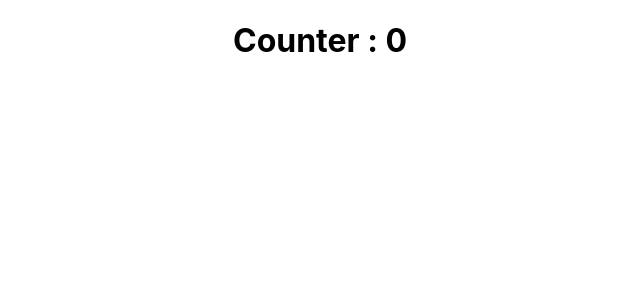
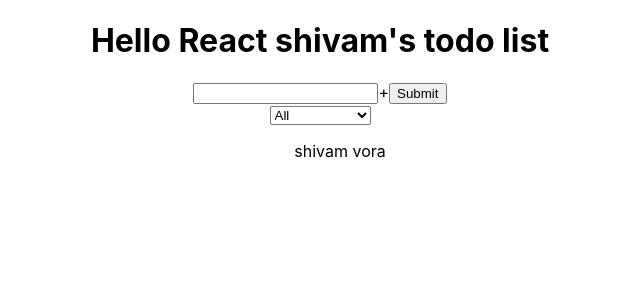
Before and after one commit to shivamvora/react-redux-demo, a React (Create React App) app: page / in a window 1280 px wide. Shown: the top 300 px of the page, without its empty margins (320-960 px from the left). Built offline with nearby package versions, Linux system fonts and the light colour scheme.

Commit message:
useState defined in app.js

```diff
--- a/package.json
+++ b/package.json
@@ -8,7 +8,9 @@
     "@testing-library/user-event": "^12.7.0",
     "react": "^17.0.1",
     "react-dom": "^17.0.1",
+    "react-redux": "^7.2.2",
     "react-scripts": "4.0.2",
+    "redux": "^4.0.5",
     "web-vitals": "^1.1.0"
   },
   "scripts": {
--- a/src/App.js
+++ b/src/App.js
@@ -1,20 +1,17 @@
-import React, {useState} from 'react';
+import React,{ useState } from 'react';
 import './App.css';
+import Form from './components/Form';
+import TodoList from './components/TodoList';
 
 function App() {
-
-  const [counter,setCounter] = useState(0);
-
-
+  const [inputText,setInputText] = useState();
+  const [todos,setTodos] = useState([]);
   return (
     <div className="App">
+          <h1>Hello React shivam's todo list</h1>
 
-          <h1 onClick={()=>setCounter(counter + 1)}>
-
-            Counter : {counter}
-
-            </h1>
-
+              <Form todos={todos} setInputText={setInputText}/>
+              <TodoList />
       </div>
   );
 }
--- /dev/null
+++ b/src/components/Form.js
@@ -0,0 +1,32 @@
+import React from 'react';
+
+const Form = ({setInputText}) => {
+    const inputTextHandler = (e) => {
+        console.log(e.target.value);
+        setInputText(e.target.value);
+    }
+
+    const submitTodoHandler = (e) => {
+            e.preventDefault();
+            setTodos
+    }
+
+	return (
+		<div>
+			<form>
+				<input onChange={inputTextHandler} type="text" />
+                <span>+</span>
+				<button onClick={submitTodoHandler} type="submit">Submit</button>
+				<div className="select">
+					<select name="todos" className="filter-todo">
+						<option value="all">All</option>
+						<option value="completed">Completed</option>
+						<option value="uncompleted">Uncompleted</option>
+					</select>
+				</div>
+			</form>
+		</div>
+	);
+};
+
+export default Form;
--- /dev/null
+++ b/src/components/TodoList.js
@@ -0,0 +1,11 @@
+import React from 'react'
+
+const TodoList = () => {
+    return (
+        <div className="todo-container">
+            <ul className="todo-list">shivam vora</ul>
+        </div>
+    )
+}
+
+export default TodoList;
```
Also changed, not shown: 1 other file (tests, documents, lock files or other folders).
